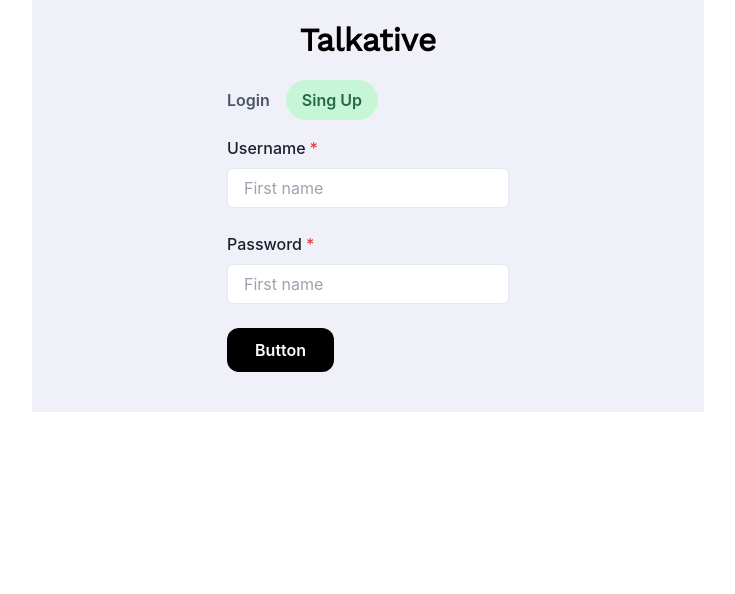
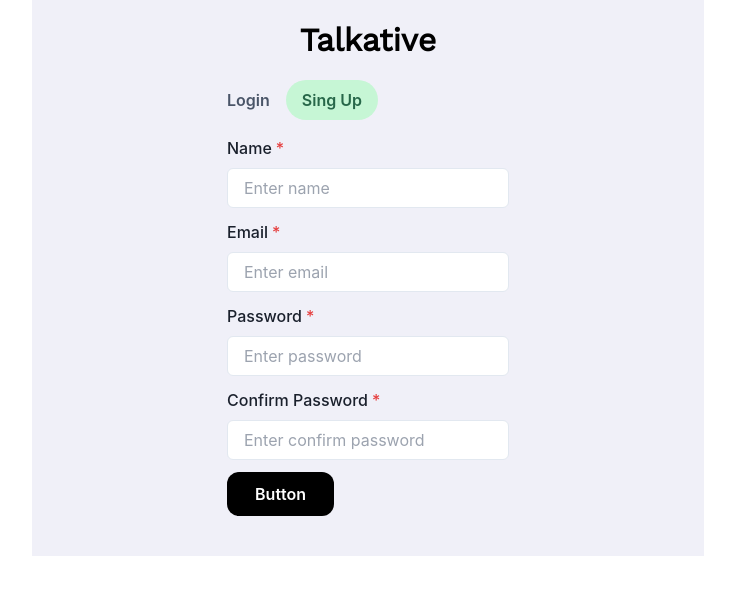
Before and after one commit to Tausif4171/Chat-App, a React (Create React App) app in the folder frontend/: page / in a window 1280 px wide. Both pictures are taken after a click on the tab "Sing Up". Shown: the top 594 px of the page, without its empty margins (272-1007 px from the left). Built offline with nearby package versions, Linux system fonts and the light colour scheme.

Commit message:
sign up fields added

```diff
--- a/frontend/src/components/HomePage/index.tsx
+++ b/frontend/src/components/HomePage/index.tsx
@@ -19,18 +19,18 @@ function HomePage() {
                             <TabPanel>
 
                                 <FormControl isRequired mb={'24px'}>
-                                    <Box mb={'24px'}>
-                                        <FormLabel>Username</FormLabel>
-                                        <Input placeholder='First name' bg={'white'} focusBorderColor='none' outline={'none'} />
+                                    <Box mb={'12px'}>
+                                        <FormLabel>Email Address</FormLabel>
+                                        <Input placeholder='Enter name' bg={'white'} focusBorderColor='none' outline={'none'} />
+                                    </Box>
+
+                                    <Box mb={'12px'}>
+                                        <FormLabel>Password</FormLabel>
+                                        <Input placeholder='Enter password' bg={'white'} />
                                     </Box>
 
                                     <Box mb={'24px'}>
-                                        <FormLabel>Password</FormLabel>
-                                        <Input placeholder='First name' bg={'white'} />
-                                    </Box>
-
-                                    <Box mb={'24px'}>
-                                        <Button bg='black' width={'107px'} height={'44px'} textAlign={'center'} lineHeight={'20px'} rounded={'12px'} textColor={'white'}>Button</Button>
+                                        <Button bg='black' width={'107px'} height={'44px'} textAlign={'center'} lineHeight={'20px'} rounded={'12px'} textColor={'white'}>Login</Button>
                                     </Box>
                                 </FormControl>
 
@@ -38,17 +38,25 @@ function HomePage() {
                             <TabPanel>
 
                                 <FormControl isRequired mb={'24px'}>
-                                    <Box mb={'24px'}>
-                                        <FormLabel>Username</FormLabel>
-                                        <Input placeholder='First name' bg={'white'} focusBorderColor='none' outline={'none'} />
+                                    <Box mb={'12px'}>
+                                        <FormLabel>Name</FormLabel>
+                                        <Input placeholder='Enter name' bg={'white'} focusBorderColor='none' outline={'none'} />
+                                    </Box>
+                                    <Box mb={'12px'}>
+                                        <FormLabel>Email</FormLabel>
+                                        <Input placeholder='Enter email' bg={'white'} focusBorderColor='none' outline={'none'} />
                                     </Box>
 
-                                    <Box mb={'24px'}>
+                                    <Box mb={'12px'}>
                                         <FormLabel>Password</FormLabel>
-                                        <Input placeholder='First name' bg={'white'} />
+                                        <Input placeholder='Enter password' bg={'white'} />
+                                    </Box>
+                                    <Box mb={'12px'}>
+                                        <FormLabel>Confirm Password</FormLabel>
+                                        <Input placeholder='Enter confirm password' bg={'white'} />
                                     </Box>
 
-                                    <Box mb={'24px'}>
+                                    <Box mb={'12px'}>
                                         <Button bg='black' width={'107px'} height={'44px'} textAlign={'center'} lineHeight={'20px'} rounded={'12px'} textColor={'white'}>Button</Button>
                                     </Box>
                                 </FormControl>
```
